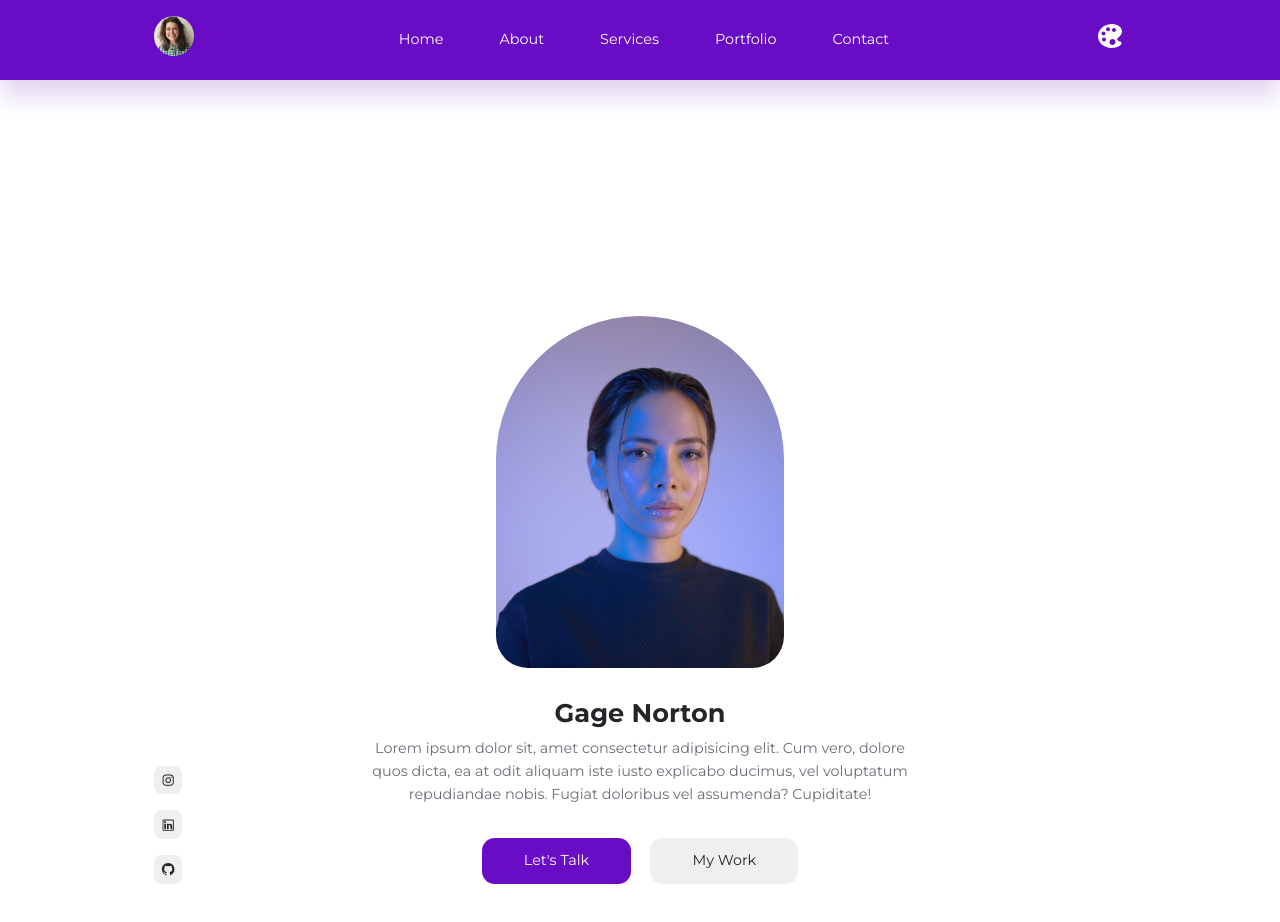
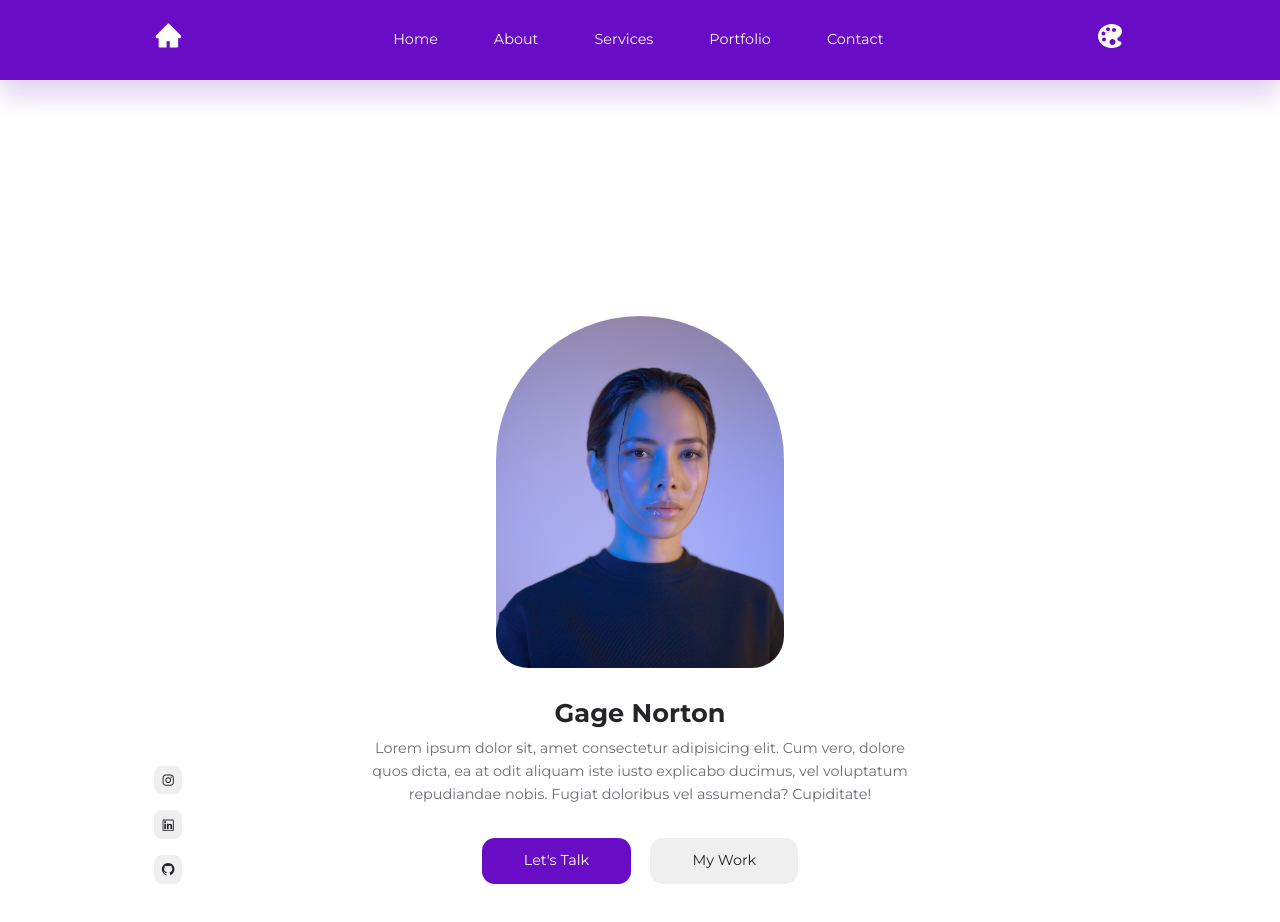
Before and after one commit to Gatewayss/gage-gateway, a React (Create React App) app: page / in a window 1280 px wide. Shown: the top 922 px of the page. Built offline with nearby package versions, Linux system fonts and the light colour scheme.

Commit message:
Add home logo

```diff
--- a/src/sections/navbar/Navbar.jsx
+++ b/src/sections/navbar/Navbar.jsx
@@ -1,8 +1,8 @@
 import data from './data.js'
 import './navbar.css'
-import logo from '../../assets/download.jpg'
 import {IoIosColorPalette} from 'react-icons/io'
 import { useModalContext } from '../../context/modal-context'
+import {AiFillHome} from 'react-icons/ai'
 
 export const Navbar = () => {
   const {showModalHandler} = useModalContext();
@@ -10,7 +10,7 @@ export const Navbar = () => {
   return (
     <nav>
       <div className="container nav-container">
-        <a href='index.html'><img src={logo} alt="logo" className='nav-logo'></img></a>
+        <a href='index.html' className='nav-home'><AiFillHome/></a>
         <ul className="nav-menu">
           {
             data.map(item => <li key={item.id}><a href={item.link}>{item.title}</a></li>)
--- a/src/sections/navbar/navbar.css
+++ b/src/sections/navbar/navbar.css
@@ -23,10 +23,8 @@ nav {
     gap: 3.5rem;
 }
 
-.nav-logo {
-    overflow: hidden;
-    border-radius: 50%;
-    width: 2.5rem;
+.nav-home {
+    font-size: 1.8rem;
 }
 
 .nav-menu {
```
Also changed, not shown: src/assets/download.jpg (deleted).
